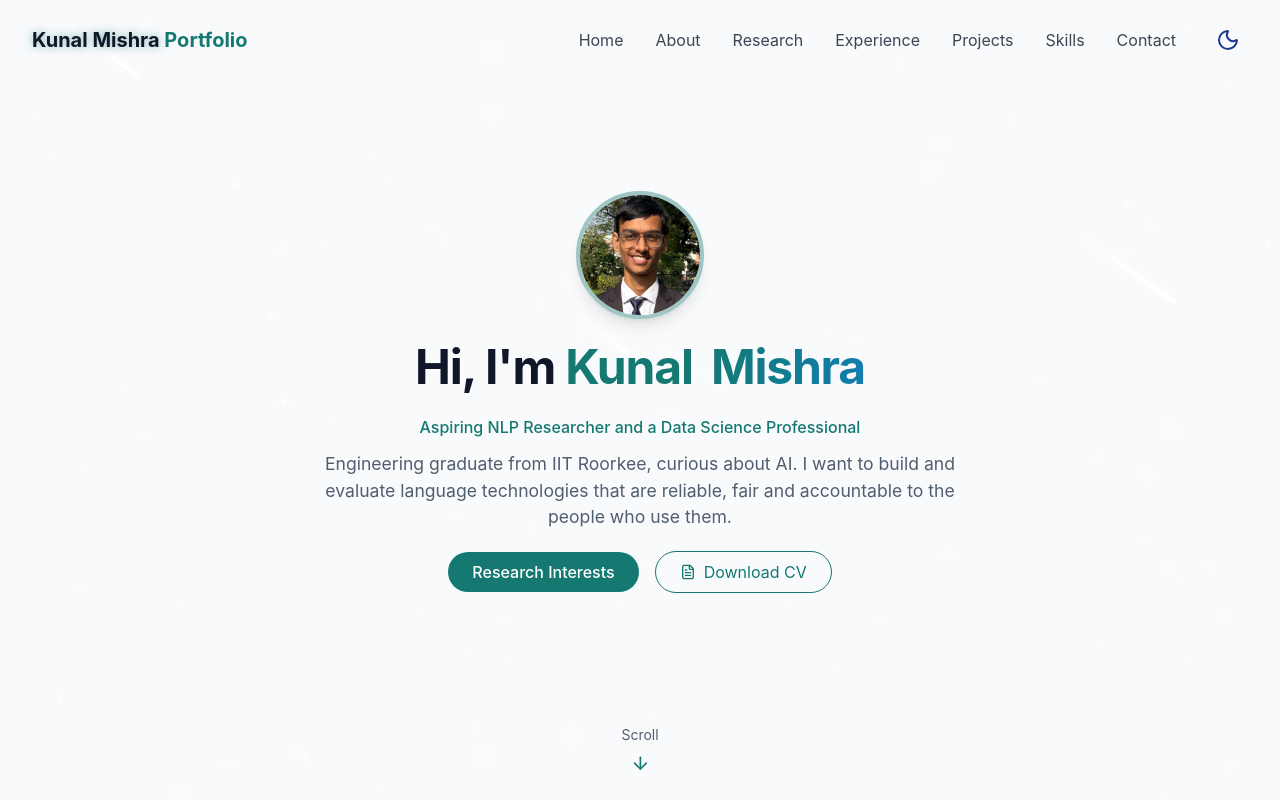
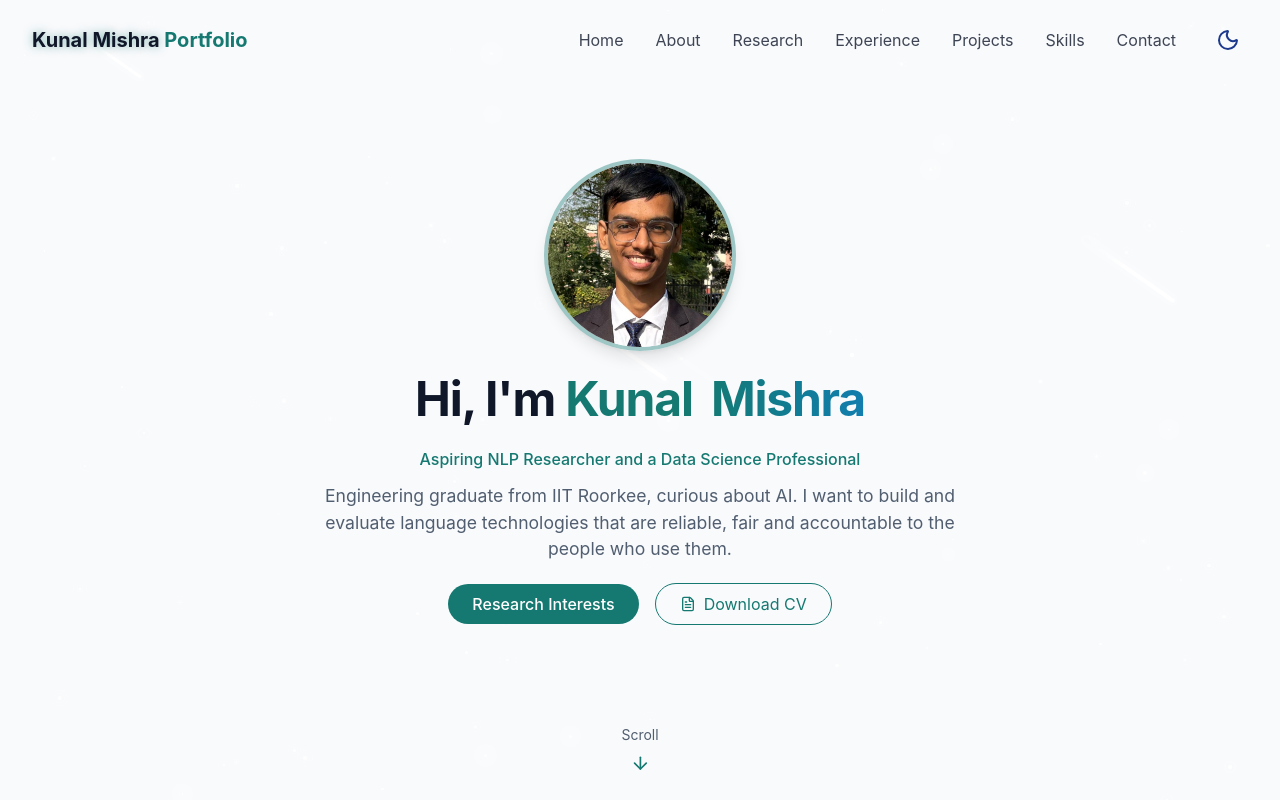
Before and after one commit to Kunal2319/Research_Portfolio_Website, a React (Vite) app: page / in a window 1280 px wide. Shown: the top 800 px of the page. Built offline with nearby package versions, Linux system fonts and the light colour scheme.

Commit message:
Update HeroSection.jsx

```diff
--- a/src/components/HeroSection.jsx
+++ b/src/components/HeroSection.jsx
@@ -57,7 +57,7 @@ export const HeroSection = () => (
         <img
           src={profile.photo}
           alt={profile.name}
-          className="mx-auto h-28 w-28 md:h-32 md:w-32 rounded-full object-cover border-4 border-primary/40 shadow-lg opacity-0 animate-fade-in"
+          className="mx-auto h-40 w-40 md:h-48 md:w-48 rounded-full object-cover border-4 border-primary/40 shadow-lg opacity-0 animate-fade-in"
         />
         <h1 className="text-[clamp(1.75rem,min(6svh,8vw),3.5rem)] font-bold tracking-tight">
           <span className="opacity-0 animate-fade-in"> Hi, I'm</span>
```
